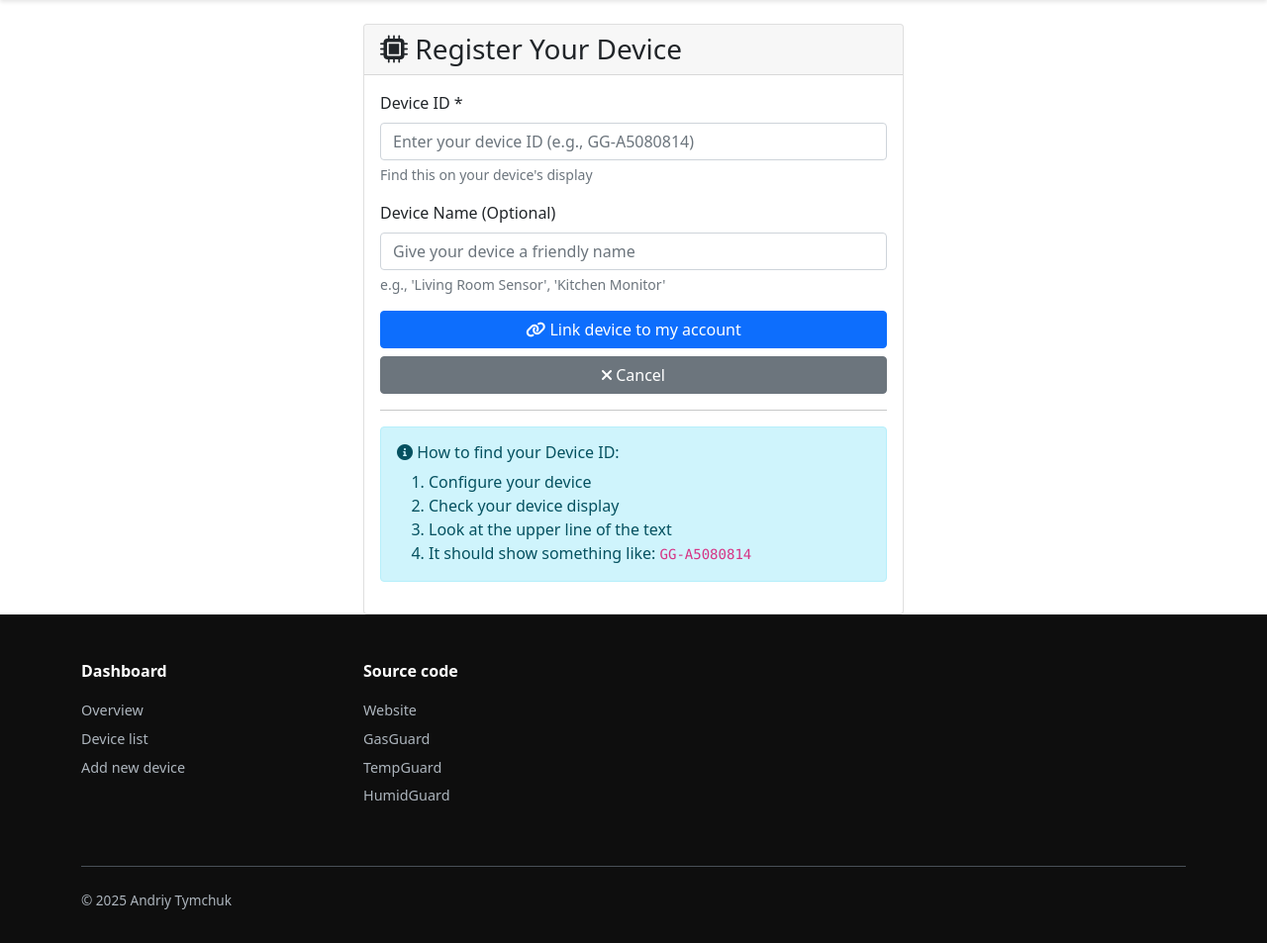
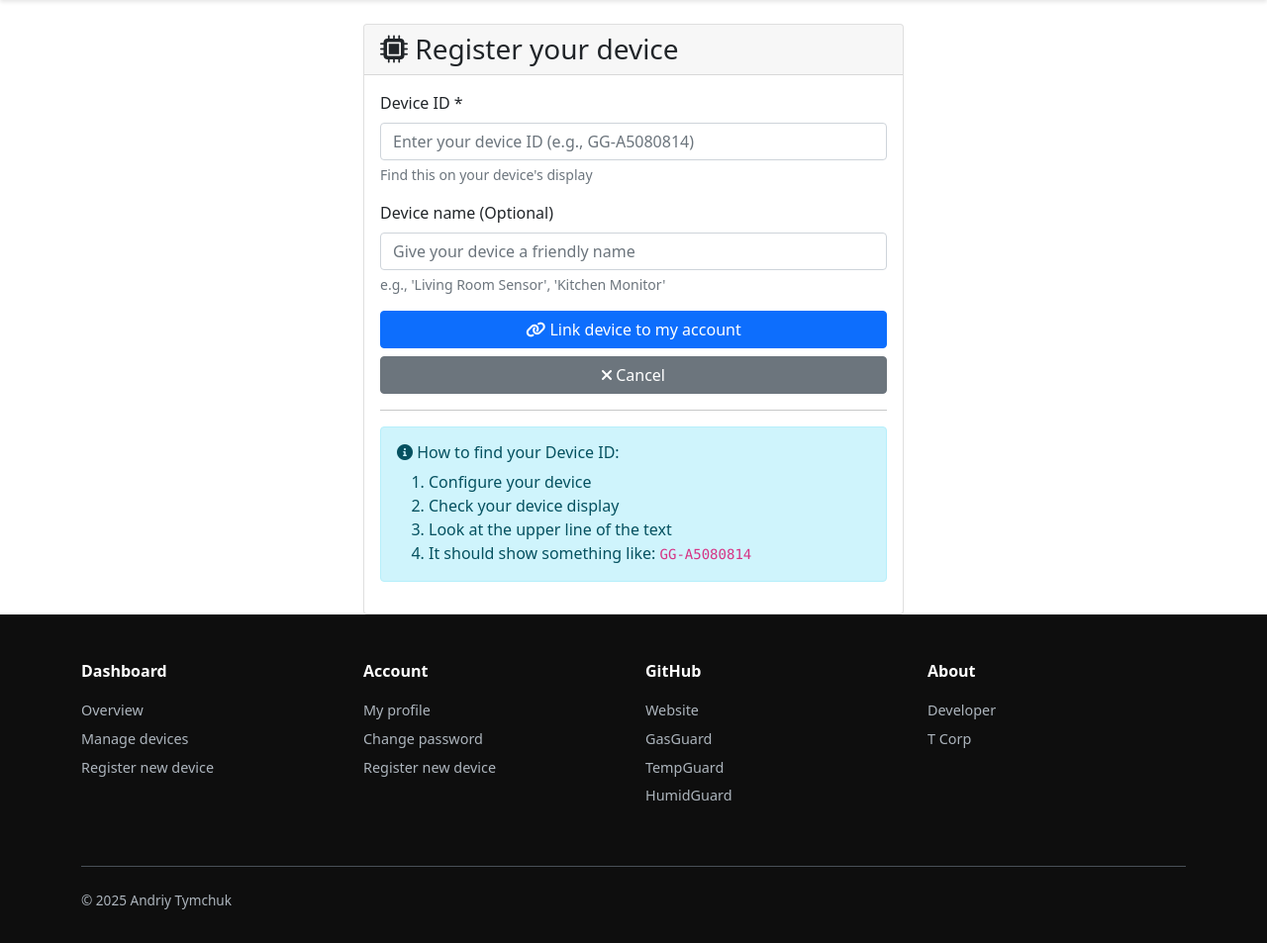
Before and after one commit to galukosi/ecomonitor, a Django app: page /accounts/devices/register/ in a window 1280 px wide. Shown: the part 56-1009 px from the top of the page at 99% size. Run offline with Django 5.2, Linux system fonts and the light colour scheme; the visitor is signed in with stand-in values (Sample User, id 1); some libraries are stand-ins or nearby versions.

Commit message:
Merged dev branch. edited:       devices/__pycache__/views.cpython-313.pyc edited:       devices/__pycache__/views_web.cpython-313.pyc edited:       devices/views.py edited:       devices/views_web.py edited:       ecomonitor/__pycache__/settings.cpython-313.pyc edited:       ecomonitor/settings.py edited:       logs/error.log edited:       templates/accounts/profile.html edited:       templates/accounts/register_device.html edited:       templates/devices/base.html edited:       templates/devices/dashboard.html edited:       templates/devices/device_commands.html edited:       templates/devices/device_detail.html edited:       templates/devices/device_settings.html edited:       templates/devices/readings_history.html

```diff
--- a/ecomonitor/settings.py
+++ b/ecomonitor/settings.py
@@ -25,7 +25,7 @@ SETTINGS_PATH = os.path.dirname(os.path.dirname(__file__))
 SECRET_KEY = env("SECRET_KEY")
 DEBUG = env.bool("DEBUG", default=False)
 
-ALLOWED_HOSTS = ['ecomonitor-znv9.onrender.com']
+ALLOWED_HOSTS = ['ecomonitor-znv9.onrender.com', '127.0.0.1', '192.168.0.147', '192.168.0.127', '0.0.0.0']
 
 INSTALLED_APPS = [
     'django.contrib.admin',
@@ -129,6 +129,7 @@ REST_FRAMEWORK = {
     'PAGE_SIZE': 20
 }
 
+CORS_ALLOW_ALL_ORIGINS = True
 CORS_ALLOW_CREDENTIALS = True
 
 LOGGING = {
--- a/templates/accounts/register_device.html
+++ b/templates/accounts/register_device.html
@@ -1,6 +1,6 @@
 {% extends 'devices/base.html' %}
 
-{% block title %}Register Device - EcoMonitor{% endblock %}
+{% block title %}Register device - EcoMonitor{% endblock %}
 
 {% block content %}
 <div class="row justify-content-center">
@@ -8,7 +8,7 @@
         <div class="card">
             <div class="card-header">
                 <h3 class="card-title mb-0">
-                    <i class="fas fa-microchip"></i> Register Your Device
+                    <i class="fas fa-microchip"></i> Register your device
                 </h3>
             </div>
             <div class="card-body">
@@ -30,7 +30,7 @@
                     </div>
 
                     <div class="mb-3">
-                        <label for="device_name" class="form-label">Device Name (Optional)</label>
+                        <label for="device_name" class="form-label">Device name (Optional)</label>
                         <input type="text" class="form-control" id="device_name" name="device_name"
                                placeholder="Give your device a friendly name">
                         <div class="form-text">e.g., 'Living Room Sensor', 'Kitchen Monitor'</div>
--- a/templates/devices/base.html
+++ b/templates/devices/base.html
@@ -49,7 +49,7 @@
                             </a>
                             <ul class="dropdown-menu">
                                 <li><a class="dropdown-item" href="{% url 'profile' %}">Profile</a></li>
-                                <li><a class="dropdown-item" href="{% url 'change_password' %}">Change Password</a></li>
+                                <li><a class="dropdown-item" href="{% url 'change_password' %}">Change password</a></li>
                                 <li><hr class="dropdown-divider"></li>
                                 <li><a class="dropdown-item" href="{% url 'logout' %}">Logout</a></li>
                             </ul>
@@ -75,18 +75,32 @@
                 <h6>Dashboard</h6>
                 <div class="d-flex flex-column">
                     <a href="{% url 'dashboard' %}">Overview</a>
-                    <a href="{% url 'device-management' %}">Device list</a>
-                    <a href="{% url 'register-device' %}">Add new device</a>
+                    <a href="{% url 'device-management' %}">Manage devices</a>
+                    <a href="{% url 'register-device' %}">Register new device</a>
                 </div>
             </div>
-
             <div class="col-lg-3 col-md-6 mb-4">
-                <h6>Source code</h6>
+                <h6>Account</h6>
+                <div class="d-flex flex-column">
+                    <a href="{% url 'profile' %}">My profile</a>
+                    <a href="{% url 'change_password' %}">Change password</a>
+                    <a href="{% url 'register-device' %}">Register new device</a>
+                </div>
+            </div>
+            <div class="col-lg-3 col-md-6 mb-4">
+                <h6>GitHub</h6>
                 <div class="d-flex flex-column">
                     <a href="https://github.com/trinity-corp/wesafe">Website</a>
                     <a href="https://github.com/trinity-corp/gasguard">GasGuard</a>
                     <a href="https://github.com/trinity-corp/tempguard">TempGuard</a>
                     <a href="https://github.com/trinity-corp/humidguard">HumidGuard</a>
+                </div>
+            </div>
+            <div class="col-lg-3 col-md-6 mb-4">
+                <h6>About</h6>
+                <div class="d-flex flex-column">
+                    <a href="https://github.com/galukosi/">Developer</a>
+                    <a href="https://github.com/trinity-corp/">T Corp</a>
                 </div>
             </div>
         </div>
--- a/templates/devices/device_detail.html
+++ b/templates/devices/device_detail.html
@@ -93,6 +93,8 @@
                                     PPM
                                 {% elif device.device_model == 'TempGuard' %}
                                     °C
+                                {% elif device.device_model == 'HumidGuard' %}
+                                    % RH
                                 {% endif %}
                             </h1>
                             <p class="text-muted">
@@ -142,6 +144,8 @@
                                         PPM
                                     {% elif device.device_model == 'TempGuard' %}
                                         Temperature °C
+                                    {% elif device.device_model == 'HumidGuard' %}
+                                        Humidity % RH
                                     {% else %}
                                         Value
                                     {% endif %}
--- a/templates/devices/readings_history.html
+++ b/templates/devices/readings_history.html
@@ -69,6 +69,8 @@
                                         PPM
                                     {% elif device.device_model == 'TempGuard' %}
                                         Temperature °C
+                                    {% elif device.device_model == 'HumidGuard' %}
+                                        Humidity % RH
                                     {% else %}
                                         Value
                                     {% endif %}
```
Also changed, not shown: devices/views.py (+35 -10 lines), devices/views_web.py (+4 -4 lines), templates/accounts/profile.html (+6 -6 lines), templates/devices/dashboard.html (+5 -5 lines), templates/devices/device_commands.html (+15 -16 lines), templates/devices/device_settings.html (+4 -4 lines), 1 other file.
